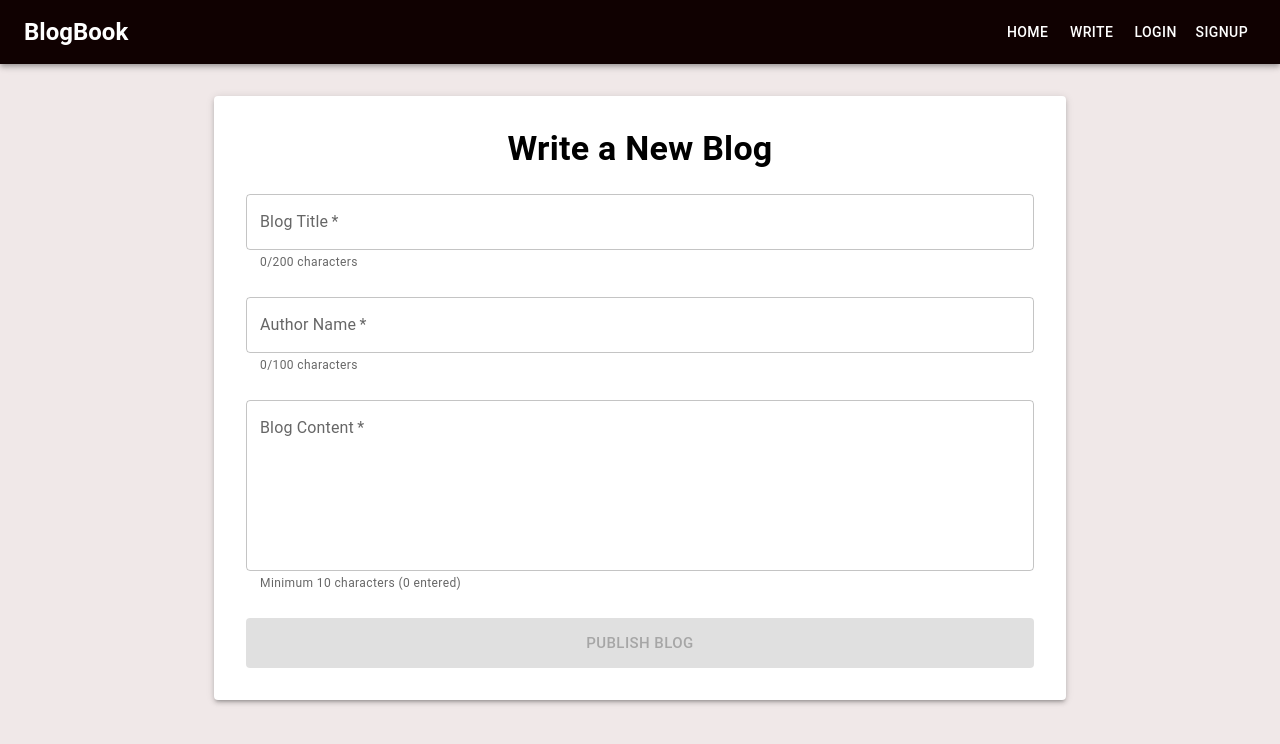
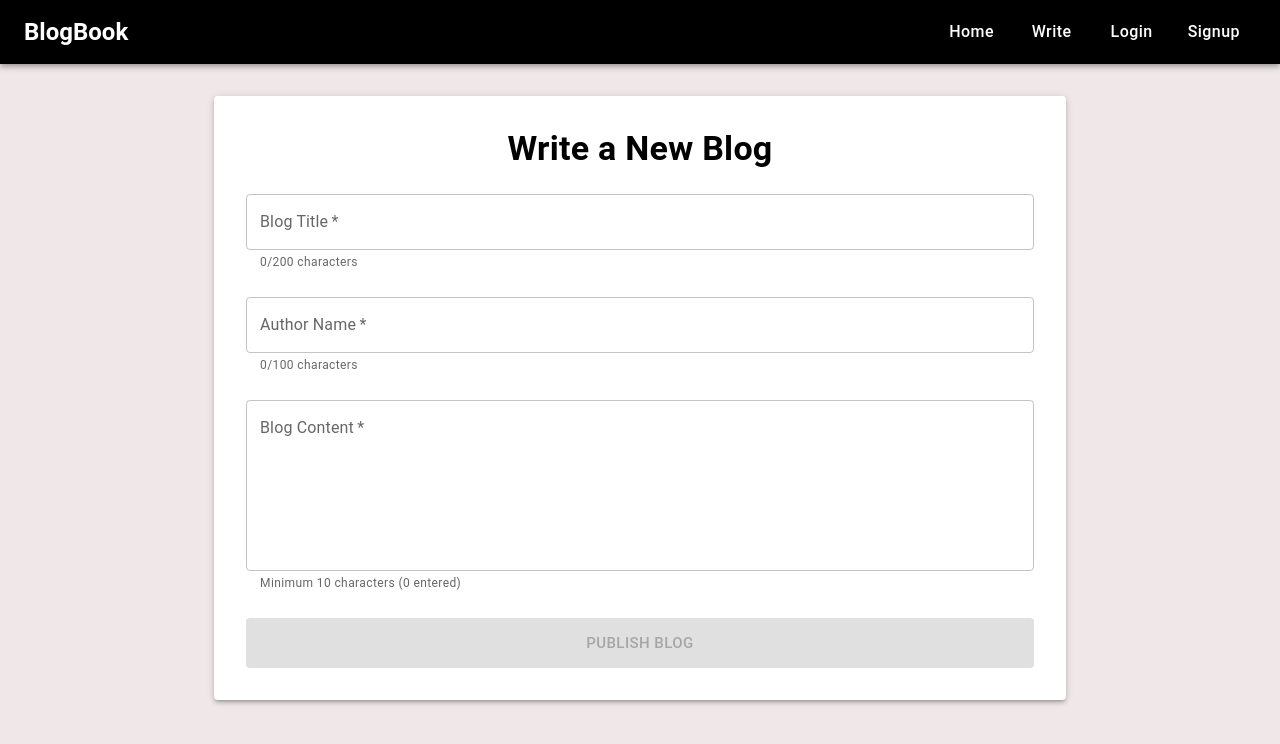
Before and after one commit to Ritikjain91/realblog, a React (Create React App) app: page /create in a window 1280 px wide. Shown: the top 744 px of the page. Built offline with nearby package versions, Linux system fonts and the light colour scheme.

Commit message:
update the navbar make it mobile responsive

```diff
--- a/src/components/Navbar.jsx
+++ b/src/components/Navbar.jsx
@@ -1,26 +1,124 @@
-import React from "react";
-import { AppBar, Toolbar, Typography, Button, Box } from "@mui/material";
+import React, { useState } from "react";
+import {
+  AppBar,
+  Toolbar,
+  Typography,
+  Button,
+  Box,
+  IconButton,
+  Drawer,
+  List,
+  ListItem,
+  ListItemText,
+  useMediaQuery,
+} from "@mui/material";
+import MenuIcon from "@mui/icons-material/Menu";
 import { Link } from "react-router-dom";
+import { useTheme } from "@mui/material/styles";
 
 const Navbar = () => {
+  const [open, setOpen] = useState(false);
+  const theme = useTheme();
+  const isMobile = useMediaQuery(theme.breakpoints.down("md"));
+
+  const handleDrawerToggle = () => {
+    setOpen(!open);
+  };
+
+  const navItems = [
+    { text: "Home", path: "/" },
+    { text: "Write", path: "/create" },
+    { text: "Login", path: "/login" },
+    { text: "Signup", path: "/signup" },
+  ];
+
   return (
+    <>
+      <AppBar position="sticky" sx={{ backgroundColor: "#000000" }}>
+        <Toolbar>
+          <Typography
+            variant="h5"
+            sx={{
+              flexGrow: 1,
+              fontWeight: 600,
+              color: "#ffffff",
+            }}
+          >
+            BlogBook
+          </Typography>
 
-    <AppBar  position="sticky"
-  sx={{ backgroundColor: '#100101ff' }}
+          {isMobile ? (
+            <IconButton color="inherit" onClick={handleDrawerToggle}>
+              <MenuIcon sx={{ color: "#ffffff" }} />
+            </IconButton>
+          ) : (
+            <Box>
+              {navItems.map((item) => (
+                <Button
+                  key={item.text}
+                  component={Link}
+                  to={item.path}
+                  sx={{
+                    mx: 1,
+                    color: "#ffffff",
+                    textTransform: "none",
+                    fontSize: "1rem",
+                    "&:hover": { color: "#bdbdbd" },
+                  }}
+                >
+                  {item.text}
+                </Button>
+              ))}
+            </Box>
+          )}
+        </Toolbar>
+      </AppBar>
 
->
-      <Toolbar >
-        <Typography variant="h5" sx={{ flexGrow: 1, fontWeight: 600 }}>
-          BlogBook
-        </Typography>
-        <Box>
-          <Button color="inherit" component={Link} to="/">Home</Button>
-          <Button color="inherit" component={Link} to="/create">Write</Button>
-          <Button color="inherit" component={Link} to="/login">Login</Button>
-          <Button color="inherit" component={Link} to="/create">Signup</Button>
+      {/* Drawer for mobile */}
+      <Drawer
+        anchor="right"
+        open={open}
+        onClose={handleDrawerToggle}
+        PaperProps={{
+          sx: {
+            backgroundColor: "#000000",
+            color: "#ffffff",
+            width: 220,
+          },
+        }}
+      >
+        <Box sx={{ textAlign: "center", mt: 2 }}>
+          <Typography variant="h6" sx={{ mb: 2, color: "#ffffff" }}>
+            BlogBook
+          </Typography>
+          <List>
+            {navItems.map((item) => (
+              <ListItem
+                button
+                key={item.text}
+                component={Link}
+                to={item.path}
+                onClick={handleDrawerToggle}
+                sx={{
+                  "&:hover": {
+                    backgroundColor: "#111111",
+                  },
+                }}
+              >
+                <ListItemText
+                  primary={item.text}
+                  sx={{
+                    textAlign: "center",
+                    color: "#ffffff",
+                    textTransform: "none",
+                  }}
+                />
+              </ListItem>
+            ))}
+          </List>
         </Box>
-      </Toolbar>
-    </AppBar>
+      </Drawer>
+    </>
   );
 };
 
```
